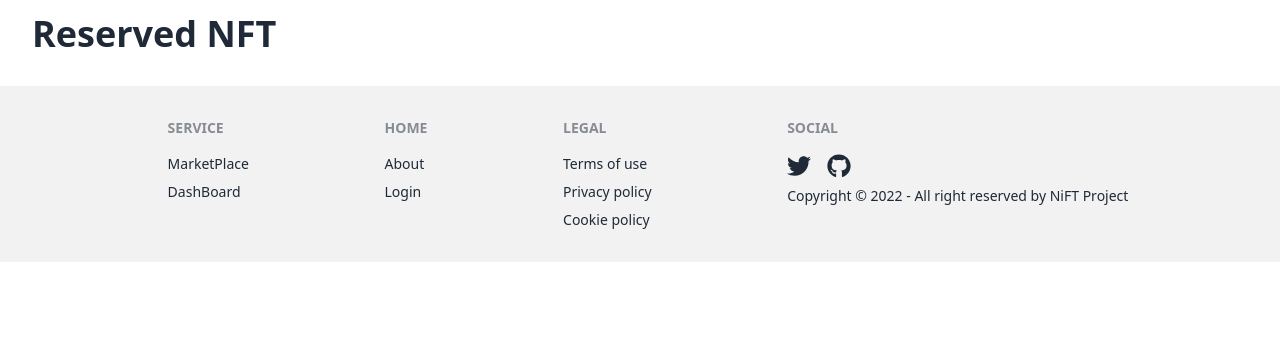
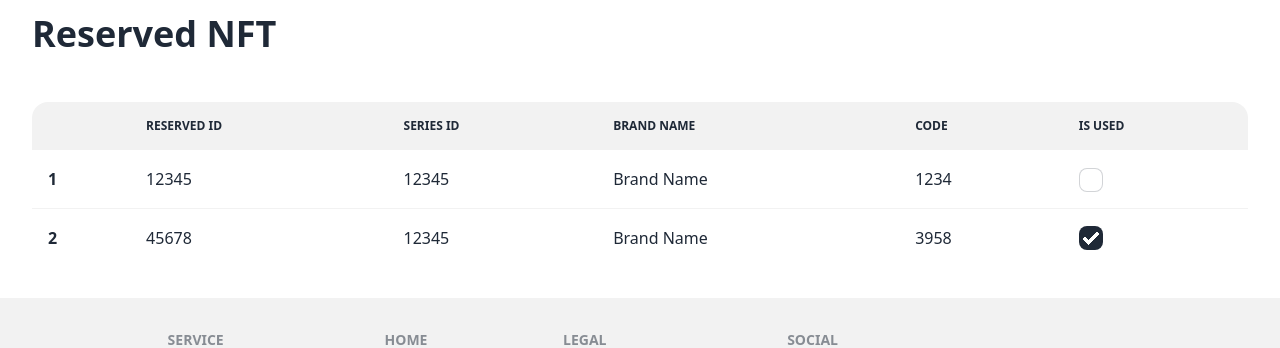
Before and after one commit to schezo817/NiFT, a Next.js app in the folder nift/: page /dashboard in a window 1280 px wide. Shown: the part 1070-1418 px from the top of the page. Before the commit the page ends 1332 px from the top, so only its background shows below. Built offline with nearby package versions, Linux system fonts and the light colour scheme.

Commit message:
Add reserved NFTS Table

```diff
--- a/nift/pages/dashboard/index.tsx
+++ b/nift/pages/dashboard/index.tsx
@@ -4,10 +4,12 @@ import { useState } from "react";
 import { BsPatchCheck } from "react-icons/bs";
 import NFTMyCard from "components/NFTMyCard";
 import { nftItemsTest } from "toy/nftItemsTest";
-import { MarketNFT } from "types/nfts";
+import { MarketNFT, ReservedNFT } from "types/nfts";
+import { reservedNFTTest } from "toy/reservedItemsTest";
 
 const Dashboard: NextPage = () => {
     const [myNFT, setMyNFT] = useState<MarketNFT>(nftItemsTest);
+    const [reservedNFT, setReservedNFT] = useState<ReservedNFT>(reservedNFTTest);
 
     return (
         <div className="bg-white">
@@ -63,9 +65,38 @@ const Dashboard: NextPage = () => {
             </div>
             <div className="w-full bg-white translate-y-0">
                 <h1 className="p-8 pb-4 text-4xl font-bold">Reserved NFT</h1>
-                {/* 保持しているNFTの情報 */}
-                <div className="mt-4 grid grid-cols-2 gap-2 md:grid-cols-3 lg:grid-cols-4">
-
+                {/* 予約されているNFTの情報 */}
+                <div className="p-8 w-full">
+                    <div className="overflow-x-auto">
+                        <table className="table w-full">
+                            <thead>
+                                <tr>
+                                    <th></th>
+                                    <th>Reserved ID</th>
+                                    <th>Series ID</th>
+                                    <th>Brand Name</th>
+                                    <th>Code</th>
+                                    <th>Is Used</th>
+                                </tr>
+                            </thead>
+                            <tbody>
+                                {
+                                    reservedNFTTest.nfts.map((v, i) => {
+                                        return (
+                                            <tr key={v.nft_id}>
+                                                <th>{i + 1}</th>
+                                                <td>{v.nft_id}</td>
+                                                <td>{v.series_id}</td>
+                                                <td>{v.brand_name}</td>
+                                                <td>{v.code}</td>
+                                                <td><input type="checkbox" checked={v.is_used} className="checkbox" readOnly/></td>
+                                            </tr>
+                                        )
+                                    })
+                                }
+                            </tbody>
+                        </table>
+                    </div>
                 </div>
             </div>
 
```
